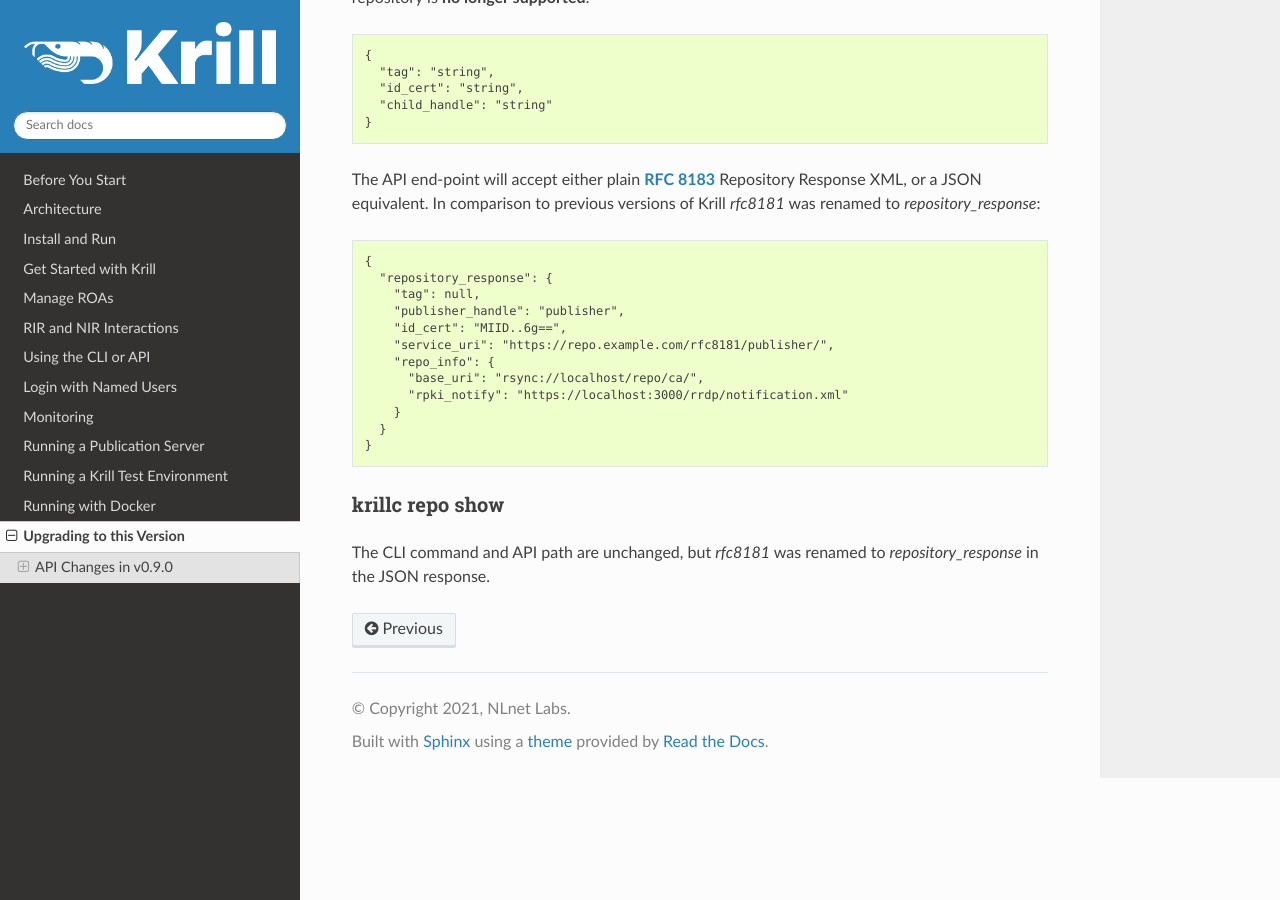
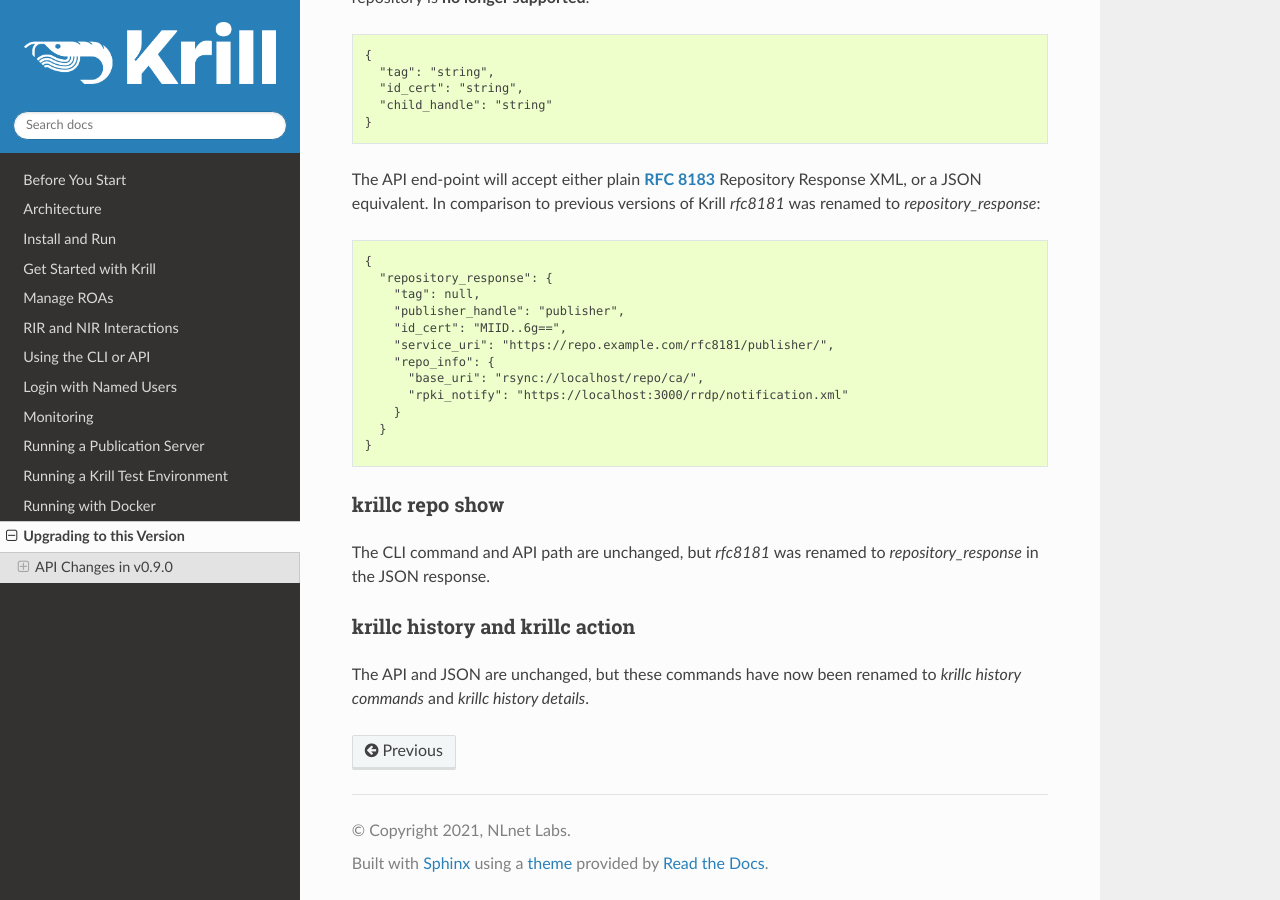
Before and after one commit to NLnetLabs/krill-manual, a Sphinx documentation site: the page built from source/upgrade.rst, in a window 1280 px wide and 900 px high, scrolled down 3151 px. Built offline with Sphinx 7.4.7 and the Read the Docs theme 2.0.0, drawn with Linux system fonts in a browser that asks for light colours.

Commit message:
Add krillc history to upgrade guide.

```diff
--- a/source/upgrade.rst
+++ b/source/upgrade.rst
@@ -187,3 +187,10 @@ krillc repo show
 
 The CLI command and API path are unchanged, but `rfc8181` was renamed to `repository_response` in
 the JSON response.
+
+
+krillc history and  krillc action
+^^^^^^^^^^^^^^^^^^^^^^^^^^^^^^^^^
+
+The API and JSON are unchanged, but these commands have now been renamed to `krillc history commands`
+and `krillc history details`.
```
